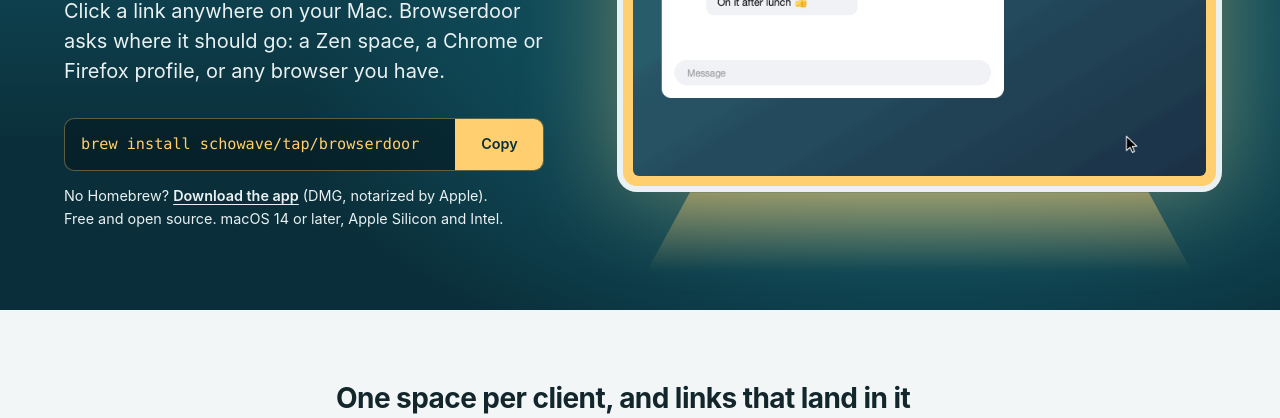
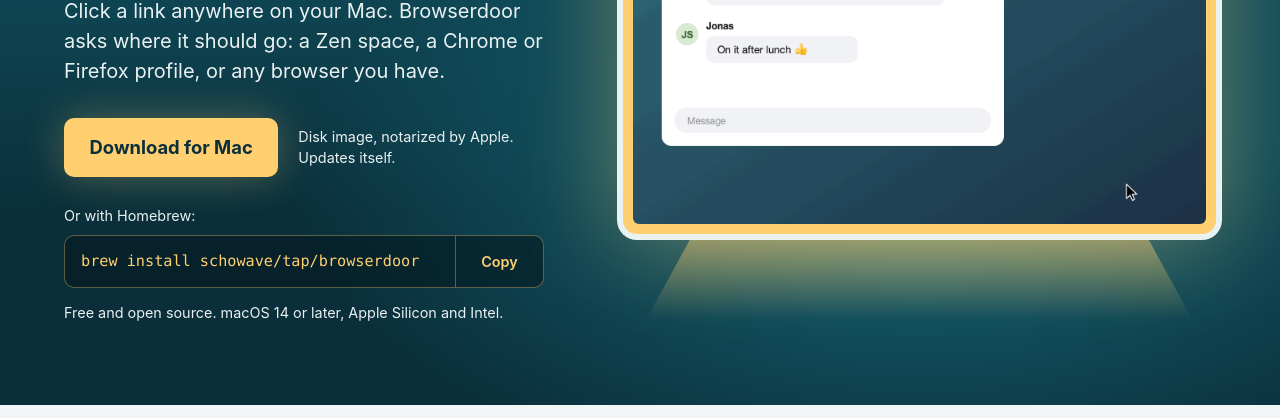
Before and after one commit to schowave/browserdoor, a plain HTML site: page site/index.html in a window 1280 px wide. Shown: the part 356-774 px from the top of the page. Drawn offline with Linux system fonts and the light colour scheme; files whose address does not match are found by name.

Commit message:
Attach the DMG as Browserdoor.dmg too; download as the homepage's main action

```diff
--- a/site/index.html
+++ b/site/index.html
@@ -52,11 +52,16 @@
       <div class="hero-text">
         <h1>Every link through the right door.</h1>
         <p class="lede">Click a link anywhere on your Mac. Browserdoor asks where it should go: a Zen space, a Chrome or Firefox profile, or any browser you have.</p>
-        <div class="install" id="install">
+        <div class="get-it" id="install">
+          <a class="download" href="https://github.com/schowave/browserdoor/releases/latest/download/Browserdoor.dmg">Download for Mac</a>
+          <p class="download-note">Disk image, notarized by Apple.<br>Updates itself.</p>
+        </div>
+        <p class="or">Or with Homebrew:</p>
+        <div class="install">
           <pre><code id="brew">brew install schowave/tap/browserdoor</code></pre>
           <button type="button" class="copy" data-copy="brew" hidden>Copy</button>
         </div>
-        <p class="fine">No Homebrew? <a href="https://github.com/schowave/browserdoor/releases/latest">Download the app</a> (DMG, notarized by Apple).<br>Free and open source. macOS 14 or later, Apple Silicon and Intel.</p>
+        <p class="fine">Free and open source. macOS 14 or later, Apple Silicon and Intel.</p>
       </div>
 
       <figure class="doorway">
@@ -99,6 +104,13 @@
 
     <section class="get" aria-labelledby="get">
       <h2 id="get">Install</h2>
+      <h3>As a download</h3>
+      <ol>
+        <li><a href="https://github.com/schowave/browserdoor/releases/latest/download/Browserdoor.dmg">Download Browserdoor.dmg</a> (older versions are on the <a href="https://github.com/schowave/browserdoor/releases">releases page</a>).</li>
+        <li>Open it and drag Browserdoor to Applications, then start it from there.</li>
+        <li>Confirm Browserdoor as your default browser when macOS asks.</li>
+      </ol>
+      <p>The app is signed and notarized by Apple. It updates itself: once a day it checks for a new version and installs it when you agree.</p>
       <h3>With <a href="https://brew.sh">Homebrew</a></h3>
       <ol>
         <li>Install: <code>brew install schowave/tap/browserdoor</code></li>
@@ -106,13 +118,6 @@
         <li>Confirm Browserdoor as your default browser when macOS asks.</li>
       </ol>
       <p>Updates arrive through <code>brew upgrade</code>, and Browserdoor restarts itself afterwards.</p>
-      <h3>As a download</h3>
-      <ol>
-        <li>Download <code>Browserdoor-&lt;version&gt;.dmg</code> from the <a href="https://github.com/schowave/browserdoor/releases/latest">latest release</a>.</li>
-        <li>Open it and drag Browserdoor to Applications, then start it from there.</li>
-        <li>Confirm Browserdoor as your default browser when macOS asks.</li>
-      </ol>
-      <p>The app is signed and notarized by Apple. It updates itself: once a day it checks for a new version and installs it when you agree.</p>
       <p>The <a href="https://github.com/schowave/browserdoor#readme">README</a> covers configuration, troubleshooting and uninstalling, the <a href="https://github.com/schowave/browserdoor/blob/main/CHANGELOG.md">changelog</a> what changed.</p>
     </section>
   </main>
--- a/site/style.css
+++ b/site/style.css
@@ -118,6 +118,23 @@ h1 {
   max-width: 30rem;
 }
 
+.get-it { display: flex; flex-wrap: wrap; align-items: center; gap: 0.75rem 1.25rem; }
+.download {
+  display: inline-block;
+  padding: 0.95rem 1.6rem;
+  border-radius: 10px;
+  background: var(--light);
+  color: var(--night);
+  font-size: 1.15rem;
+  font-weight: 700;
+  text-decoration: none;
+  box-shadow: 0 0 40px rgb(255 207 112 / 0.3);
+}
+.download:hover { background: #ffdb93; }
+.download:focus-visible { outline: 3px solid var(--frame); outline-offset: 3px; }
+.download-note { margin: 0; font-size: 0.9rem; line-height: 1.4; color: var(--frame); }
+.or { margin: 1.75rem 0 0.5rem; font-size: 0.9rem; color: var(--frame); }
+
 .install {
   display: flex;
   align-items: stretch;
@@ -136,14 +153,13 @@ h1 {
   border: 0;
   border-left: 1px solid rgb(255 207 112 / 0.35);
   border-radius: 0 9px 9px 0;
-  background: var(--light);
-  color: var(--night);
+  background: transparent;
+  color: var(--light);
   cursor: pointer;
 }
-.copy:hover { background: #ffdb93; }
+.copy:hover { background: rgb(255 207 112 / 0.12); }
 
 .fine { font-size: 0.9rem; color: var(--frame); margin: 0.9rem 0 0; }
-.fine a { color: inherit; font-weight: 600; }
 
 /* The demo stands in the lit doorway, with its light spilling onto the floor. */
 .doorway {
```
Also changed, not shown: SPEC.md (+1 -1 lines), .github/workflows/release.yml, README.md.
